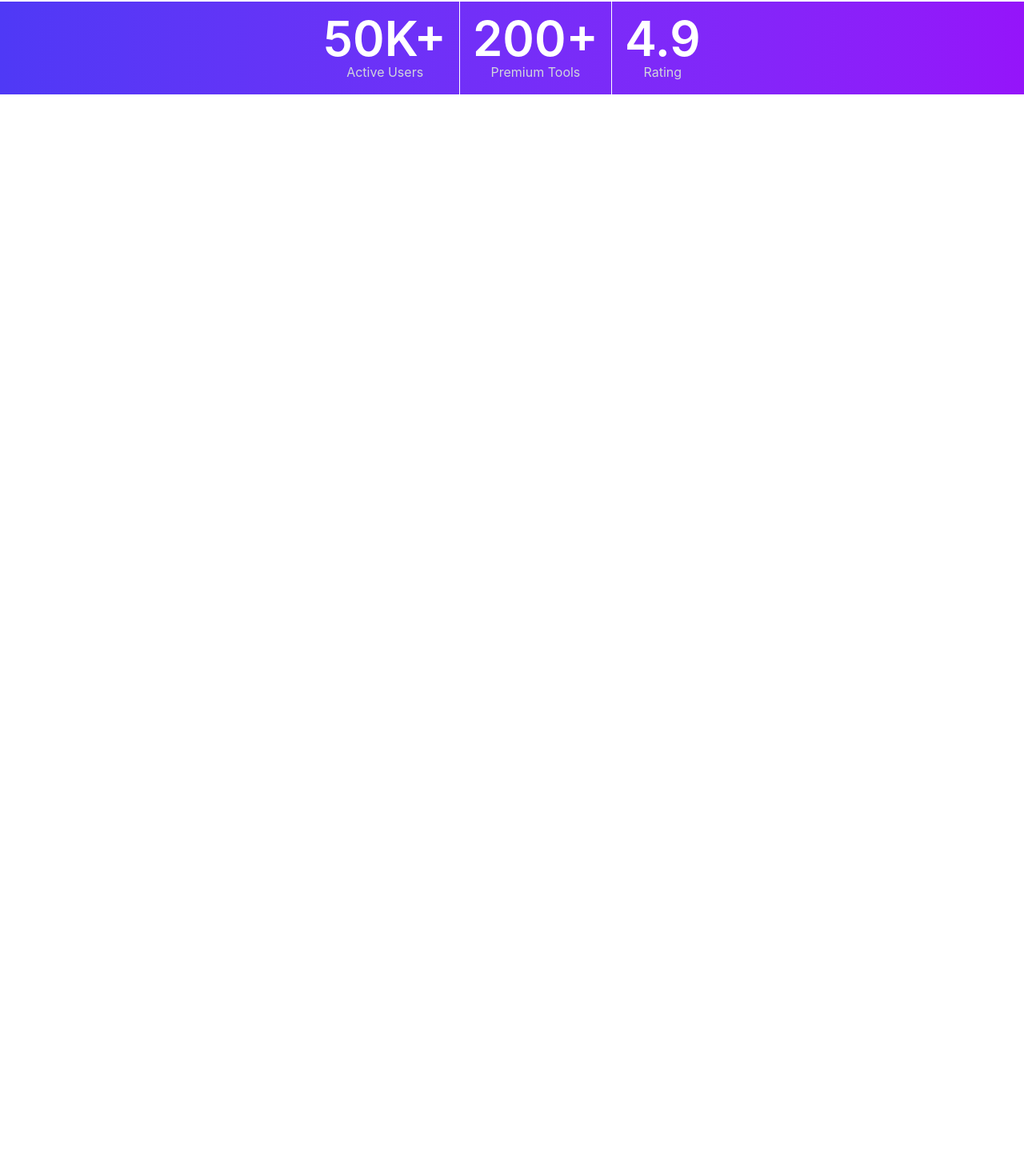
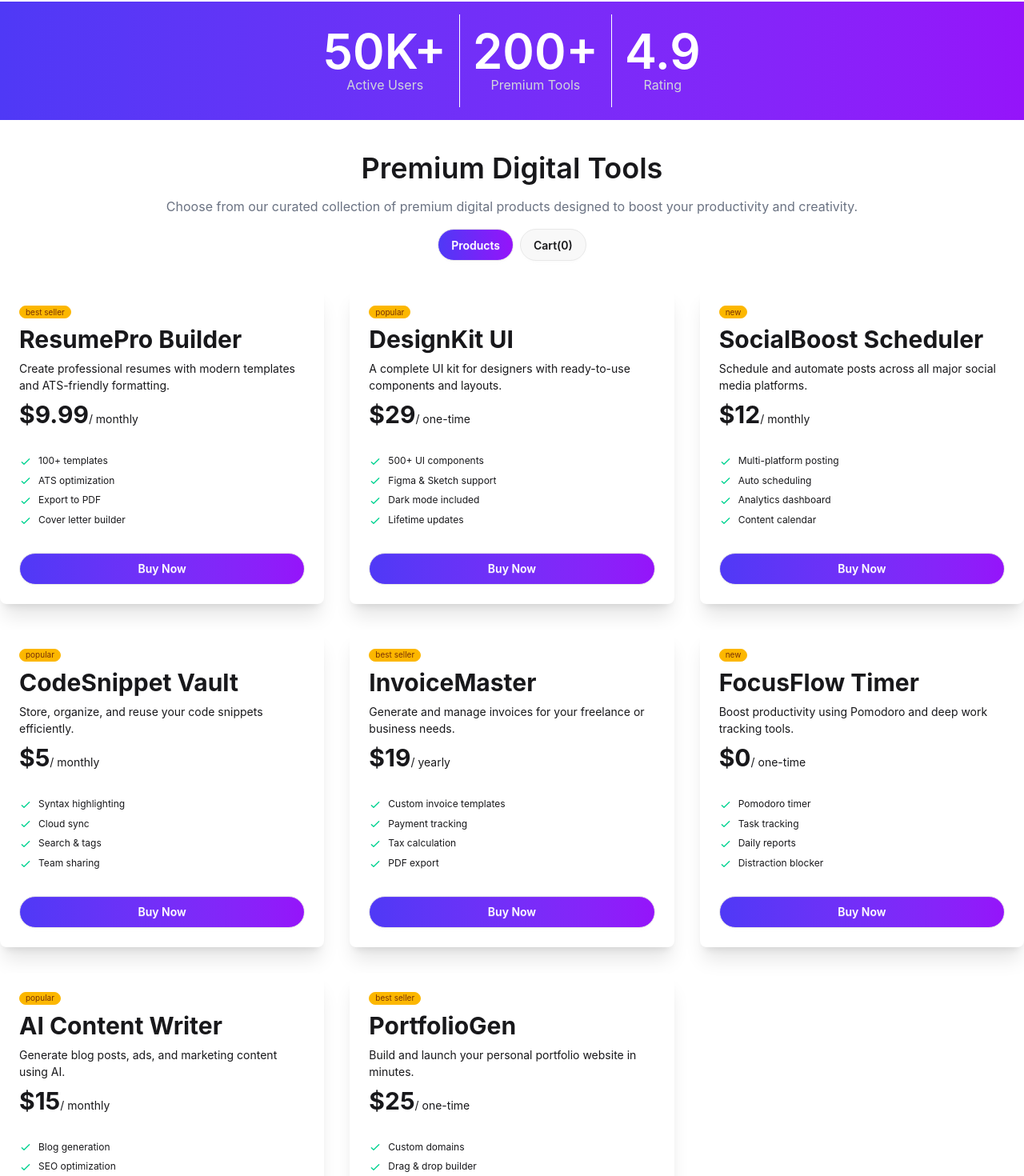
Before and after one commit to thisisyourfahi/DigiTools, a React (Vite) app: page / in a window 1280 px wide. Shown: the part 733-2203 px from the top of the page at 80% size. Before the commit the page ends 851 px from the top, so only its background shows below. Built offline with nearby package versions, Linux system fonts and the light colour scheme.

Commit message:
style: ui product-card

```diff
--- /dev/null
+++ b/public/data.json
@@ -0,0 +1,130 @@
+[
+    {
+        "id": 1,
+        "name": "ResumePro Builder",
+        "description": "Create professional resumes with modern templates and ATS-friendly formatting.",
+        "price": 9.99,
+        "period": "monthly",
+        "tag": "best seller",
+        "tagType": "best-seller",
+        "features": [
+            "100+ templates",
+            "ATS optimization",
+            "Export to PDF",
+            "Cover letter builder"
+        ],
+        "icon": "FileText"
+    },
+    {
+        "id": 2,
+        "name": "DesignKit UI",
+        "description": "A complete UI kit for designers with ready-to-use components and layouts.",
+        "price": 29,
+        "period": "one-time",
+        "tag": "popular",
+        "tagType": "popular",
+        "features": [
+            "500+ UI components",
+            "Figma & Sketch support",
+            "Dark mode included",
+            "Lifetime updates"
+        ],
+        "icon": "Palette"
+    },
+    {
+        "id": 3,
+        "name": "SocialBoost Scheduler",
+        "description": "Schedule and automate posts across all major social media platforms.",
+        "price": 12,
+        "period": "monthly",
+        "tag": "new",
+        "tagType": "new",
+        "features": [
+            "Multi-platform posting",
+            "Auto scheduling",
+            "Analytics dashboard",
+            "Content calendar"
+        ],
+        "icon": "Calendar"
+    },
+    {
+        "id": 4,
+        "name": "CodeSnippet Vault",
+        "description": "Store, organize, and reuse your code snippets efficiently.",
+        "price": 5,
+        "period": "monthly",
+        "tag": "popular",
+        "tagType": "popular",
+        "features": [
+            "Syntax highlighting",
+            "Cloud sync",
+            "Search & tags",
+            "Team sharing"
+        ],
+        "icon": "Code"
+    },
+    {
+        "id": 5,
+        "name": "InvoiceMaster",
+        "description": "Generate and manage invoices for your freelance or business needs.",
+        "price": 19,
+        "period": "yearly",
+        "tag": "best seller",
+        "tagType": "best-seller",
+        "features": [
+            "Custom invoice templates",
+            "Payment tracking",
+            "Tax calculation",
+            "PDF export"
+        ],
+        "icon": "Receipt"
+    },
+    {
+        "id": 6,
+        "name": "FocusFlow Timer",
+        "description": "Boost productivity using Pomodoro and deep work tracking tools.",
+        "price": 0,
+        "period": "one-time",
+        "tag": "new",
+        "tagType": "new",
+        "features": [
+            "Pomodoro timer",
+            "Task tracking",
+            "Daily reports",
+            "Distraction blocker"
+        ],
+        "icon": "Timer"
+    },
+    {
+        "id": 7,
+        "name": "AI Content Writer",
+        "description": "Generate blog posts, ads, and marketing content using AI.",
+        "price": 15,
+        "period": "monthly",
+        "tag": "popular",
+        "tagType": "popular",
+        "features": [
+            "Blog generation",
+            "SEO optimization",
+            "Multiple tones",
+            "Export options"
+        ],
+        "icon": "PenTool"
+    },
+    {
+        "id": 8,
+        "name": "PortfolioGen",
+        "description": "Build and launch your personal portfolio website in minutes.",
+        "price": 25,
+        "period": "one-time",
+        "tag": "best seller",
+        "tagType": "best-seller",
+        "features": [
+            "Custom domains",
+            "Drag & drop builder",
+            "Responsive templates",
+            "SEO ready"
+        ],
+        "icon": "Globe"
+    }
+]
--- a/src/App.css
+++ b/src/App.css
@@ -1,2 +1,8 @@
 @import 'tailwindcss';
 @plugin 'daisyui';
+
+.gradient {
+    background: linear-gradient(to right, #4F39F6, #9514FA);
+    color: white;
+
+}
--- a/src/App.jsx
+++ b/src/App.jsx
@@ -2,6 +2,7 @@ import './App.css'
 import Banner from './components/header/Banner/Banner'
 import Hero from './components/header/Hero/Hero'
 import Nav from './components/header/Nav/Nav'
+import ProductSection from './components/main/ProductSection'
 
 function App() {
 
@@ -10,6 +11,8 @@ function App() {
       <Nav></Nav>
       <Hero></Hero>
       <Banner></Banner>
+
+      <ProductSection></ProductSection>
     </div>
   )
 }
--- a/src/components/header/Banner/Banner.jsx
+++ b/src/components/header/Banner/Banner.jsx
@@ -2,7 +2,7 @@ import React from 'react';
 
 const Banner = () => {
     return (
-        <div className='mt-10 flex justify-center bg-linear-to-r from-[#4F39F6] to-[#9514FA] text-white'>
+        <div className='mt-10 flex py-4 justify-center bg-linear-to-r from-[#4F39F6] to-[#9514FA] text-white'>
             <div className='text-center p-4 border-r border-white'>
                 <h2 className="text-6xl font-semibold">50K+</h2>
                 <p className='text-gray-300'>Active Users</p>
--- /dev/null
+++ b/src/components/main/Product/Feature.jsx
@@ -0,0 +1,12 @@
+import React from 'react';
+
+const Feature = ({ feature }) => {
+    return (
+        <li>
+            <svg xmlns="http://www.w3.org/2000/svg" className="size-4 me-2 inline-block text-success" fill="none" viewBox="0 0 24 24" stroke="currentColor"><path strokeLinecap="round" strokeLinejoin="round" strokeWidth="2" d="M5 13l4 4L19 7" /></svg>
+            <span>{feature}</span>
+        </li>
+    );
+};
+
+export default Feature;
--- /dev/null
+++ b/src/components/main/Product/Product.jsx
@@ -0,0 +1,28 @@
+import React from 'react';
+import Feature from './Feature';
+
+const Product = ({ product }) => {
+    console.log(product);
+    return (
+        <div className="card bg-base-100 shadow-xl">
+            <div className="card-body">
+                <span className="badge badge-xs badge-warning">{product.tag}</span>
+                <h2 className="text-3xl font-bold">{product.name}</h2>
+                <p>{product.description}</p>
+                <p><span className='font-bold text-3xl'>
+                    ${product.price}</span>/ <span>{product.period}</span>
+                </p>
+                <ul className="mt-6 flex flex-col gap-2 text-xs">
+                    {
+                        (product.features).map((feature, ind) => <Feature key={ind} feature={feature}></Feature>)
+                    }
+                </ul>
+                <div className="mt-6">
+                    <button className="btn rounded-full w-full bg-linear-to-r from-[#4F39F6] to-[#9514FA] text-white">Buy Now</button>
+                </div>
+            </div>
+        </div>
+    );
+};
+
+export default Product;
--- /dev/null
+++ b/src/components/main/ProductSection.jsx
@@ -0,0 +1,23 @@
+import React, { Suspense, useState } from 'react';
+import ProductSectionTop from './ProductSectionTop';
+import Products from './Products/Products';
+
+const ProductSection = () => {
+    // tab toggle
+    const [productTab, setProductTab] = useState(true);
+
+    // data fetch
+    const productPromise = fetch('/data.json').then(res => res.json());
+
+    return (
+        <div className='mt-10 space-y-8'>
+            <ProductSectionTop productTab={productTab} setProductTab={setProductTab}></ProductSectionTop>
+
+            <Suspense fallback={<h1 className='text-4xl text-center'>Loading...</h1>}>
+                <Products productPromise={productPromise}></Products>
+            </Suspense>
+        </div>
+    );
+};
+
+export default ProductSection;
--- /dev/null
+++ b/src/components/main/ProductSectionTop.jsx
@@ -0,0 +1,24 @@
+import React from 'react';
+
+const ProductSectionTop = ({productTab, setProductTab}) => {
+    return (
+        <div className='text-center space-y-4'>
+            <h3 className="text-4xl font-semibold">Premium Digital Tools</h3>
+            <p className='text-gray-500'>Choose from our curated collection of premium digital products designed to boost your productivity and creativity.</p>
+            <div className='space-x-2'>
+                <button
+                    onClick={() => setProductTab(true)}
+                    className={`btn rounded-full ${productTab && 'gradient'}`}
+                >Products
+                </button>
+                <button
+                    onClick={() => setProductTab(false)}
+                    className={`btn rounded-full ${productTab || 'gradient'}`}
+                >Cart(0)
+                </button>
+            </div>
+        </div>
+    );
+};
+
+export default ProductSectionTop;
--- /dev/null
+++ b/src/components/main/Products/Products.jsx
@@ -0,0 +1,16 @@
+import React, { use } from 'react';
+import Product from '../Product/Product';
+
+const Products = ({productPromise}) => {
+    const data = use(productPromise);
+    // console.log(data);
+    return (
+        <div className='container mx-auto grid md:grid-cols-2 lg:grid-cols-3 gap-8'>
+            {
+                data.map((product, ind) => <Product key={ind} product={product}></Product>)
+            }
+        </div>
+    );
+};
+
+export default Products;
```
